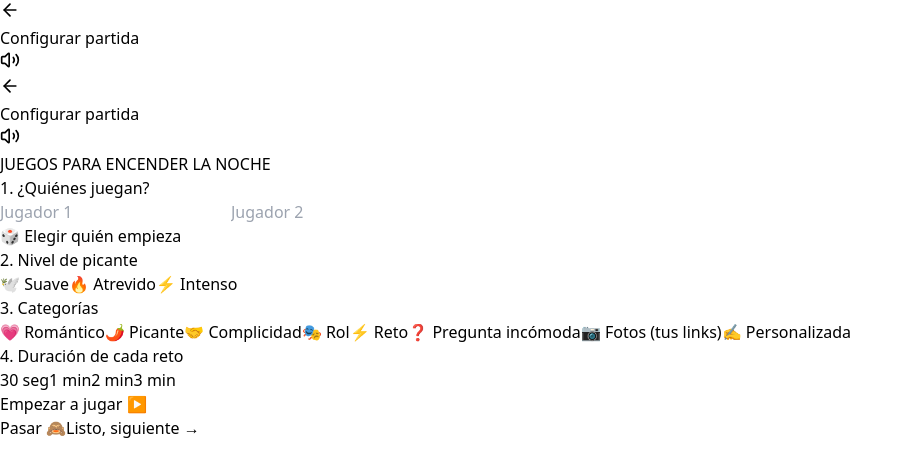
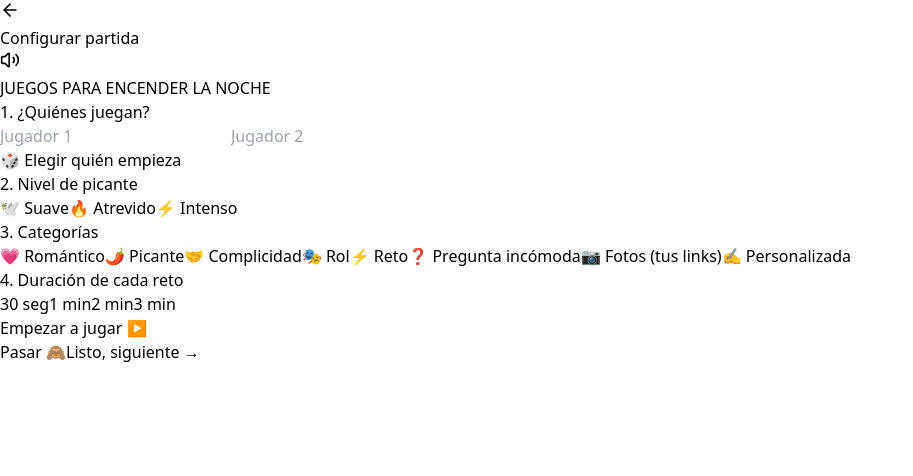
Before and after one commit to adixonJR/ESMADI, a React (Vite) app: page /juegos/chispa in a window 1280 px wide. Shown: the top 476 px of the page, without its empty margins (0-913 px from the left). Built offline with nearby package versions, Linux system fonts and the light colour scheme.

Commit message:
Configurar Capacitor y Android

```diff
--- a/src/App.tsx
+++ b/src/App.tsx
@@ -28,8 +28,6 @@ function AppContent() {
     location.pathname.startsWith(ruta)
   );
 
-  const enJuego = location.pathname.startsWith("/juegos/chispa");
-
   return (
     <div className="min-h-screen bg-[#1a0f2e] text-white">
       <Navbar />
@@ -49,7 +47,7 @@ function AppContent() {
         </Routes>
       </main>
 
-      {!ocultarFooter && <Footer enJuego={enJuego} />}
+      {!ocultarFooter && <Footer />}
     </div>
   );
 }
--- a/src/conponents/metas.tsx
+++ b/src/conponents/metas.tsx
@@ -1,6 +1,6 @@
 import { useState, useEffect } from "react";
 import { useNavigate } from "react-router-dom";
-import supabase from "../lib/Supabase.js";
+import supabase from "../lib/supabase.js";
 import {
   CalendarDays,
   Rocket,
--- a/src/pages/chispa.tsx
+++ b/src/pages/chispa.tsx
@@ -1,7 +1,7 @@
 import { useState, useEffect, useRef, useCallback } from "react";
 import { useNavigate } from "react-router-dom";
 import { Clock, RotateCcw, Trophy } from "lucide-react";
-import AppBar from "../conponents/navbar"; // ajusta el path/nombre real de tu archivo
+
 
 type Nivel = "suave" | "atrevido" | "intenso";
 
@@ -296,7 +296,7 @@ function Chispa() {
   return (
     <div className="min-h-screen bg-[#1B1033] text-white pb-24">
       {/* AppBar global del juego: vuelve a /juegos, sea cual sea la pantalla interna */}
-      <AppBar titulo="Chispa 🔥" volverA="/juegos" />
+
 
       <div className="max-w-md sm:max-w-lg mx-auto px-3 sm:px-5 pt-16">
         {pantalla === "config" ? (
```
Also changed, not shown: src/lib/supabase.ts (renamed from src/lib/supabase.js), 2 other files (tests, documents, lock files or other folders).
